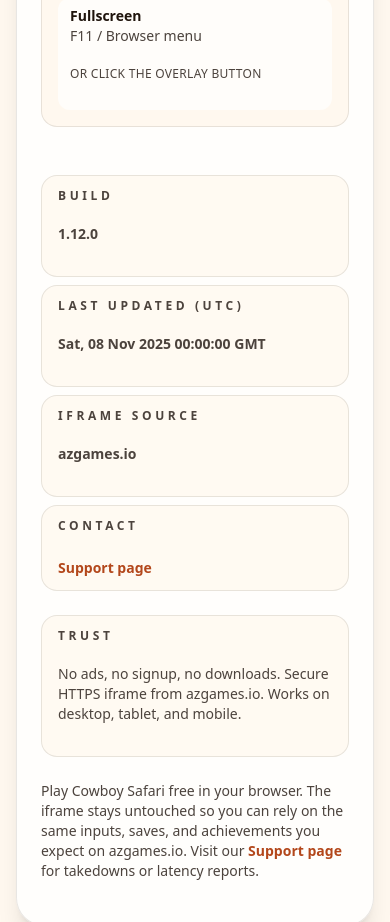
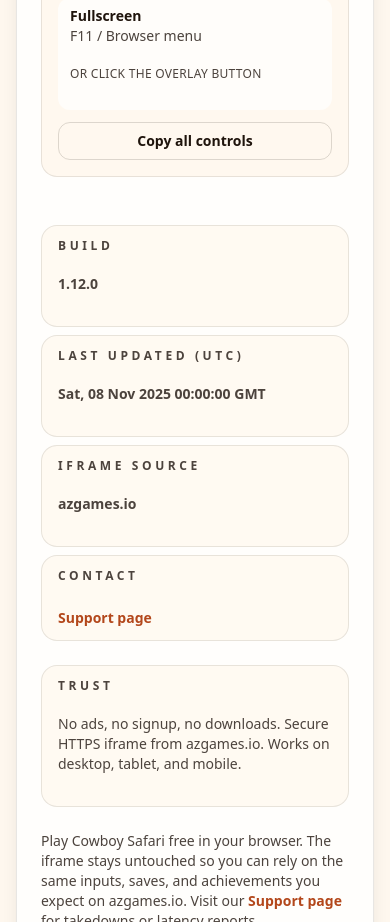
Before and after one commit to mengjian-github/cowboy-safari, a Next.js app: page / in a window 390 px wide. Shown: the part 2240-3162 px from the top of the page. Built offline with nearby package versions, Linux system fonts and the light colour scheme.

Commit message:
feat(tracking): add controls_open/controls_close/controls_copy GA4 events
- Wire controls panel events to both Plausible and GA4
- Add controls_copy button to copy all control mappings
- Add controls_close event for mobile close button
- Update analytics.ts union type for new events

```diff
--- a/components/hero-play-panel.tsx
+++ b/components/hero-play-panel.tsx
@@ -172,7 +172,11 @@ export function HeroPlayPanel() {
           <div className="grid gap-3 sm:grid-cols-2">
             <button
               onClick={() => {
-                trackEvent("tool_entry_click", {
+                trackEvent("controls_open", {
+                  page: "home",
+                  location: controlsOpen ? "close_controls" : "open_controls",
+                });
+                trackGA4Event("controls_open", {
                   page: "home",
                   location: controlsOpen ? "close_controls" : "open_controls",
                 });
@@ -212,7 +216,8 @@ export function HeroPlayPanel() {
               <button
                 className="text-xs font-semibold uppercase tracking-wide text-[#b3471b] md:hidden"
                 onClick={() => {
-                  trackEvent("tool_entry_click", { page: "home", location: "close_controls_panel" });
+                  trackEvent("controls_close", { page: "home", location: "close_controls_panel" });
+                  trackGA4Event("controls_close", { page: "home", location: "close_controls_panel" });
                   setControlsOpen(false);
                 }}
               >
@@ -228,6 +233,21 @@ export function HeroPlayPanel() {
               </li>
             ))}
             </ul>
+            <button
+              onClick={() => {
+                const text = controlMappings.map((m) => `${m.action}: ${m.input} (${m.note})`).join("\n");
+                if (navigator.clipboard) {
+                  navigator.clipboard.writeText(text).then(() => setToast("Controls copied."));
+                } else {
+                  setToast("Copy manually from the list above.");
+                }
+                trackEvent("controls_copy", { page: "home", location: "controls_panel" });
+                trackGA4Event("controls_copy", { page: "home", location: "controls_panel" });
+              }}
+              className="mt-3 w-full rounded-xl border border-[#1f140c]/15 px-3 py-2 text-sm font-semibold text-[#1f140c] transition hover:border-[#b3471b] hover:text-[#b3471b]"
+            >
+              Copy all controls
+            </button>
           </div>
           <div className="grid gap-4 sm:grid-cols-2">
             {downloadCards.map((card) => (
--- a/lib/analytics.ts
+++ b/lib/analytics.ts
@@ -18,7 +18,7 @@ export function trackEvent(eventName: string, properties?: Record<string, string
 
 /** GA4-only tracker for mission-critical custom events. Avoids inflating Plausible with iframe/playback noise. */
 export function trackGA4Event(
-  eventName: "iframe_play" | "iframe_play_success" | "fullscreen" | "share" | "support_email" | "support_page_nav" | "outbound_app_store" | "outbound_click" | "navigation_click",
+  eventName: "iframe_play" | "iframe_play_success" | "fullscreen" | "share" | "support_email" | "support_page_nav" | "outbound_app_store" | "outbound_click" | "navigation_click" | "controls_open" | "controls_close" | "controls_copy" | "guide_expand",
   properties?: Record<string, string | number>
 ) {
   if (typeof window !== "undefined" && window.gtag) {
```
Lines whose indentation alone changed are shown as unchanged.
